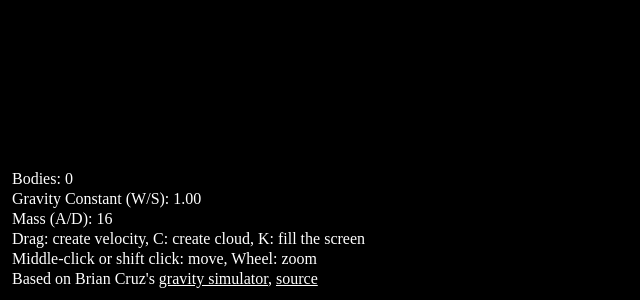
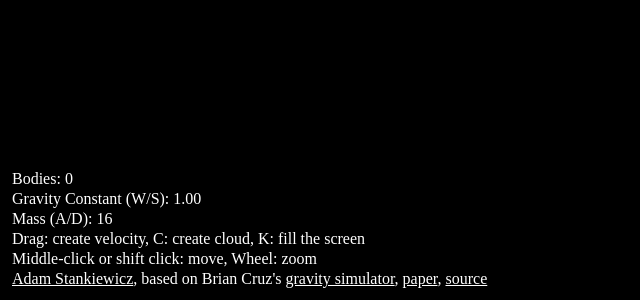
Before and after one commit to sheerun/negative-gravity, a plain HTML site: page index.html in a window 1280 px wide. Shown: the part 500-800 px from the top of the page, without its empty margins (0-640 px from the left). Drawn offline with Linux system fonts and the light colour scheme.

Commit message:
Add link

```diff
--- a/index.html
+++ b/index.html
@@ -58,6 +58,6 @@
       <p>Mass (A/D): <span id="mass-marker">16</span></p>
       <p id="help">Drag: create velocity, C: create cloud, K: fill the screen</p>
 			<p id="help">Middle-click or shift click: move, Wheel: zoom</p>
-      <p id="help">Based on Brian Cruz's <a href="http://justfound.co/gravity/">gravity simulator</a>, <a href="https://github.com/sheerun/negative-gravity">source</a></p>
+      <p id="help"><a href="https://github.com/sheerun">Adam Stankiewicz</a>, based on Brian Cruz's <a href="http://justfound.co/gravity/">gravity simulator</a>, <a href="https://arxiv.org/pdf/1712.07962.pdf">paper</a>, <a href="https://github.com/sheerun/negative-gravity">source</a></p>
 		</div>
 </body></html>
```
